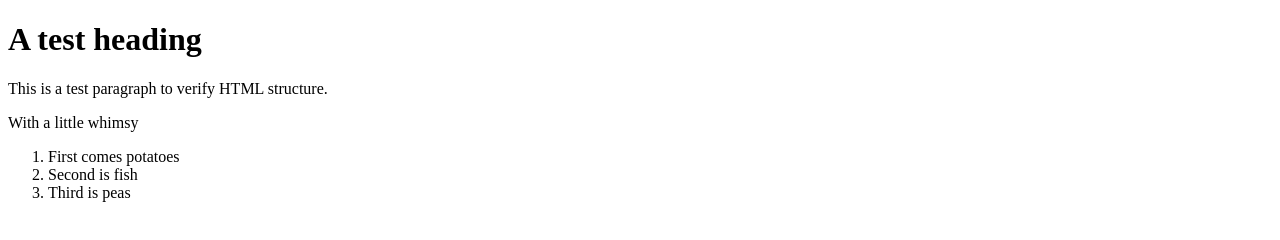
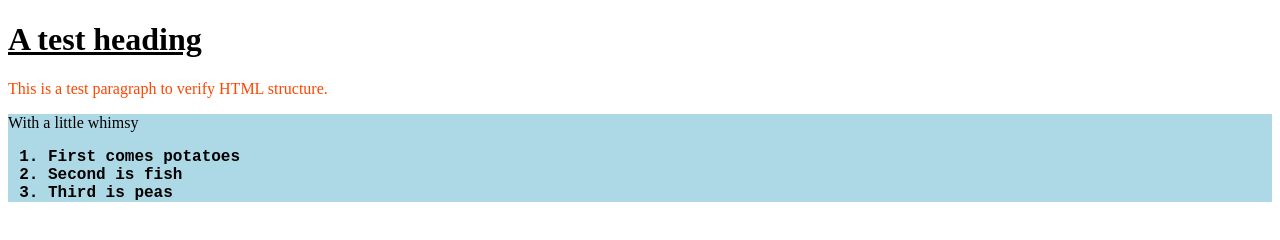
Before and after one commit to DominqueFre/test1, a plain HTML site: page index.html in a window 1280 px wide. Drawn offline with Linux system fonts and the light colour scheme.

Commit message:
correct css link

```diff
--- a/index.html
+++ b/index.html
@@ -4,7 +4,7 @@
 <head>
     <meta charset="UTF-8">
     <meta name="viewport" content="width=device-width, initial-scale=1.0">
-    <style src="assets/css/style.css"></style>
+    <link rel="stylesheet" href="assets/css/style.css">
     <title>Test</title>
 </head>
 
```
